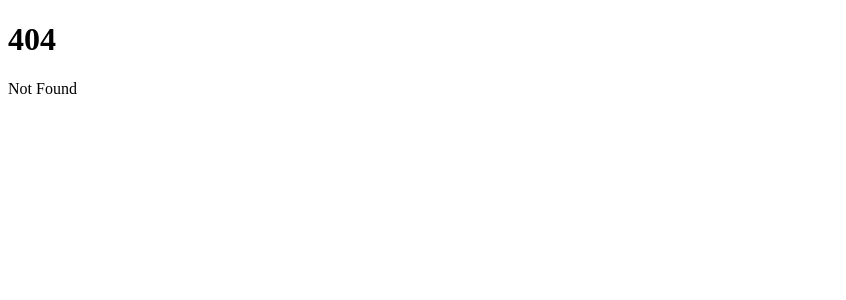
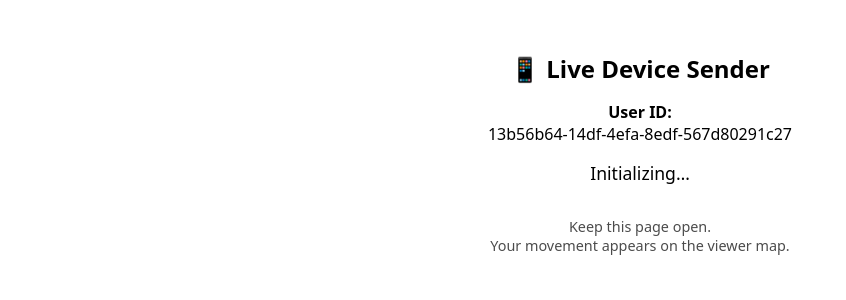
Before and after one commit to mozzarellaexpertise-coder/hi5-svelte-gps, a SvelteKit app: page /device in a window 1280 px wide. Before the commit this address had no page. Shown: the top 300 px of the page, without its empty margins (0-846 px from the left). Built offline with nearby package versions, Linux system fonts and the light colour scheme; no server answers.

Commit message:
Add live device sender component with geolocationsender

```diff
--- /dev/null
+++ b/src/routes/device/+page.svelte
@@ -0,0 +1,112 @@
+<script>
+  import { onMount, onDestroy } from "svelte";
+  import { createClient } from "@supabase/supabase-js";
+
+  const supabase = createClient(
+    "https://nmzhlzkrkacftsbcvyka.supabase.co",
+    "YOUR_PUBLIC_ANON_KEY"
+  );
+
+  let status = "Initializing…";
+  let lastSent = 0;
+  let watchId;
+
+  // Persistent device/user id
+  let user_id =
+    localStorage.getItem("user_id") ||
+    crypto.randomUUID();
+
+  localStorage.setItem("user_id", user_id);
+
+  const SEND_INTERVAL = 3000; // ms (3 seconds)
+
+  onMount(() => {
+    if (!navigator.geolocation) {
+      status = "❌ Geolocation not supported";
+      return;
+    }
+
+    watchId = navigator.geolocation.watchPosition(
+      async pos => {
+        const now = Date.now();
+        if (now - lastSent < SEND_INTERVAL) return;
+
+        lastSent = now;
+
+        const { latitude, longitude, speed } = pos.coords;
+
+        const movement =
+          speed < 0.5 ? "STATIONARY" :
+          speed < 2 ? "WALKING" :
+          "MOVING";
+
+        status = `📡 Sending (${movement})`;
+
+        const { error } = await supabase
+          .from("locations")
+          .upsert({
+            user_id,
+            lat: latitude,
+            lng: longitude,
+            speed,
+            status: movement,
+            updated_at: new Date()
+          });
+
+        if (error) {
+          console.error(error);
+          status = "⚠️ Send failed";
+        }
+      },
+      err => {
+        console.error(err);
+        status = "❌ GPS error";
+      },
+      {
+        enableHighAccuracy: true,
+        maximumAge: 1000
+      }
+    );
+  });
+
+  onDestroy(() => {
+    if (watchId) navigator.geolocation.clearWatch(watchId);
+  });
+</script>
+
+<div class="device">
+  <h2>📱 Live Device Sender</h2>
+
+  <p><strong>User ID:</strong><br />{user_id}</p>
+  <p class="status">{status}</p>
+
+  <p class="hint">
+    Keep this page open.<br />
+    Your movement appears on the viewer map.
+  </p>
+</div>
+
+<style>
+  .device {
+    padding: 1.5rem;
+    max-width: 420px;
+    margin: auto;
+    font-family: system-ui, sans-serif;
+    text-align: center;
+  }
+
+  h2 {
+    margin-bottom: 1rem;
+  }
+
+  .status {
+    margin-top: 1rem;
+    font-size: 1.1rem;
+  }
+
+  .hint {
+    margin-top: 2rem;
+    opacity: 0.7;
+    font-size: 0.9rem;
+  }
+</style>
```
